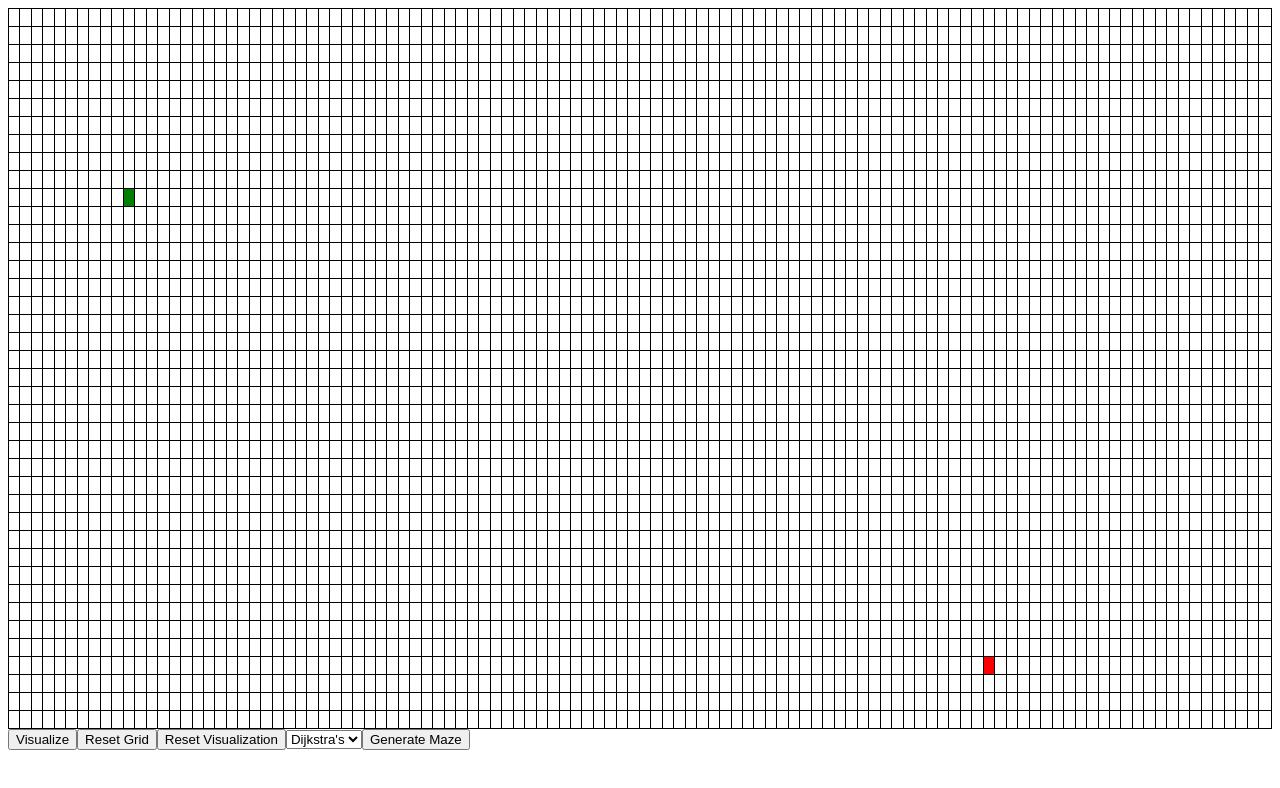
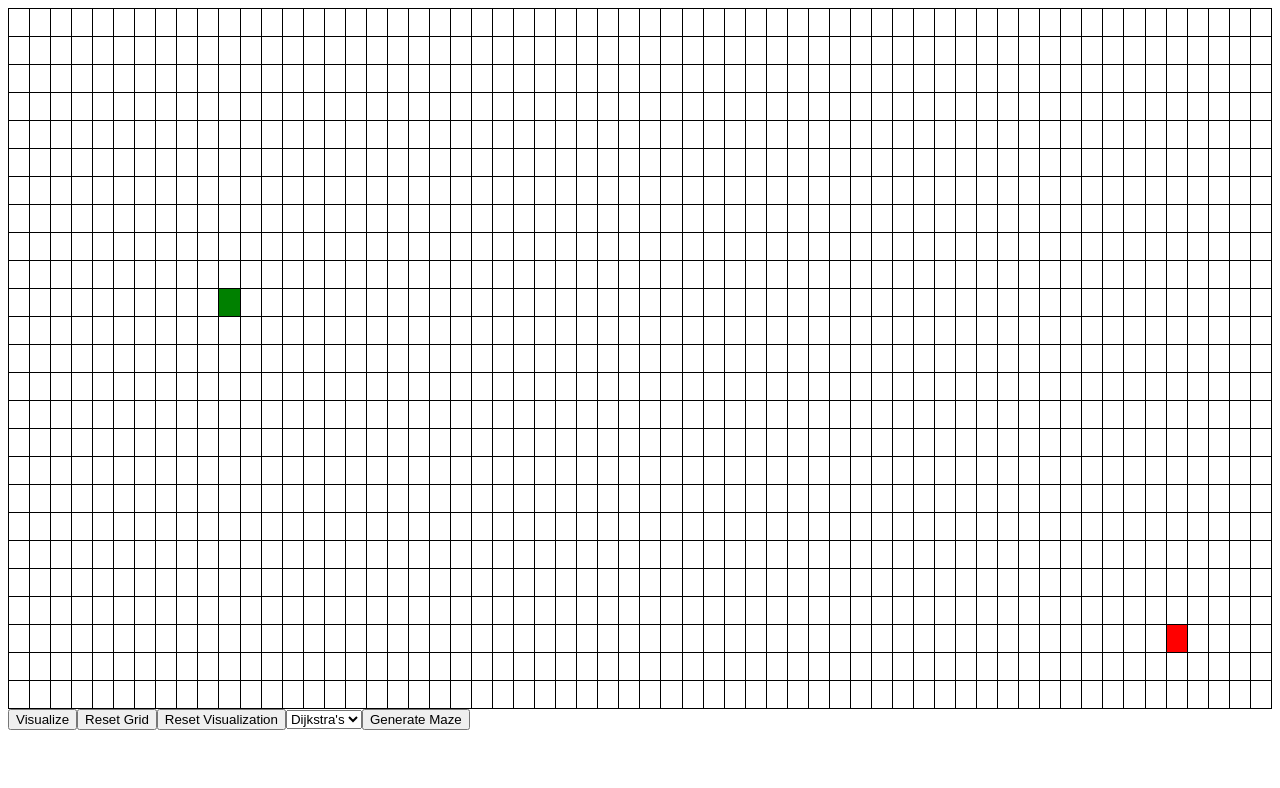
Before and after one commit to cheuyin/pathfinding-visualizer, a React (Vite) app: page / in a window 1280 px wide. Shown: the top 788 px of the page. Built offline with nearby package versions, Linux system fonts and the light colour scheme.

Commit message:
Animate creation of walls

```diff
--- a/src/components/grid-cell.tsx
+++ b/src/components/grid-cell.tsx
@@ -13,8 +13,8 @@ export const GridCell: React.FC<GridCellProps> = ({ node, onClick }) => {
 
 const Cell = styled.td<{ $bgColor: string }>`
   border: 1px solid black;
-  width: 15px;
-  height: 15px;
+  width: 25px;
+  height: 25px;
   background-color: ${(props) => props.$bgColor};
 `;
 
--- a/src/components/grid.tsx
+++ b/src/components/grid.tsx
@@ -50,14 +50,20 @@ export const Grid: React.FC = () => {
       <button onClick={animate} disabled={isVisualizing}>
         {'Visualize'}
       </button>
-      <button onClick={resetGrid}>Reset Grid</button>
-      <button onClick={resetVisualization}>Reset Visualization</button>
+      <button onClick={resetGrid} disabled={isVisualizing}>
+        Reset Grid
+      </button>
+      <button onClick={resetVisualization} disabled={isVisualizing}>
+        Reset Visualization
+      </button>
       <select onChange={handleAlgorithmSelection} disabled={isVisualizing}>
         <option value="Dijkstra's">Dijkstra's</option>
         <option value="A*">A*</option>
         <option value="DFS">DFS</option>
       </select>
-      <button onClick={generateMaze}>Generate Maze</button>
+      <button onClick={generateMaze} disabled={isVisualizing}>
+        Generate Maze
+      </button>
     </div>
   );
 };
--- a/src/hooks/use-visualizer.ts
+++ b/src/hooks/use-visualizer.ts
@@ -1,4 +1,4 @@
-import { useRef, useState } from 'react';
+import { useState } from 'react';
 import { Coord, Grid as GridType } from '../types/types';
 import { NodeType } from '../types/enums';
 import { Node } from '../types/types';
@@ -6,8 +6,8 @@ import { dijkstra } from '../utils/pathfinding-algorithms/dijkstra';
 import { Algorithm } from '../types/types';
 import { recursiveBacktracking } from '../utils/maze-generation-algorithms/recursive-backtracking';
 
-const NUM_GRID_COLS = 110;
-const NUM_GRID_ROWS = 40;
+const NUM_GRID_COLS = 60;
+const NUM_GRID_ROWS = 25;
 
 const SOURCE_COORD: Coord = {
   x: 10,
@@ -15,15 +15,14 @@ const SOURCE_COORD: Coord = {
 };
 
 const TARGET_COORD: Coord = {
-  x: 85,
-  y: 36,
+  x: 55,
+  y: 22,
 };
 
 export const useVisualizer = () => {
   const [grid, setGrid] = useState<GridType>(createInitialGrid(NUM_GRID_ROWS, NUM_GRID_COLS));
   const [algorithm, setAlgorithm] = useState<Algorithm>(() => dijkstra);
   const [isVisualizing, setIsVisualizing] = useState(false);
-  const timoutIdsRef = useRef([] as number[]);
 
   const setWall = (node: Node) => {
     if (isVisualizing) return false;
@@ -73,30 +72,35 @@ export const useVisualizer = () => {
 
     for (let i = 0; i <= algoResult.visitedNodes.length; i++) {
       if (i === algoResult.visitedNodes.length) {
-        const animation1 = setTimeout(() => {
+        if (algoResult.pathToTarget.length) {
+          setTimeout(() => {
             algoResult.pathToTarget.forEach((pathToTarget) => {
               const node = gridCopy[pathToTarget.y][pathToTarget.x];
               if (node.type === NodeType.SOURCE || node.type === NodeType.TARGET) return;
               node.type = NodeType.PATH;
             });
             for (let j = 0; j < algoResult.pathToTarget.length; j++) {
-            const animation2 = setTimeout(() => {
+              setTimeout(() => {
                 const coord = algoResult.pathToTarget[j];
                 const node = gridCopy[coord.y][coord.x];
                 updateNode(node);
               }, 10 * j);
-            timoutIdsRef.current.push(animation2);
+
+              if (j == algoResult.pathToTarget.length - 1) {
+                setIsVisualizing(false);
+              }
             }
           }, 1 * i);
-        timoutIdsRef.current.push(animation1);
+        } else {
+          setIsVisualizing(false);
+        }
         return;
       }
-      const animation3 = setTimeout(() => {
+      setTimeout(() => {
         const coord = algoResult.visitedNodes[i];
         const node = gridCopy[coord.y][coord.x];
         updateNode(node);
       }, 1 * i);
-      timoutIdsRef.current.push(animation3);
     }
 
     setGrid(gridCopy);
@@ -104,21 +108,12 @@ export const useVisualizer = () => {
 
   const resetGrid = () => {
     setIsVisualizing(false);
-    timoutIdsRef.current.forEach((timeoutId) => {
-      clearTimeout(timeoutId);
-    });
-    timoutIdsRef.current = [];
     const newGrid = createInitialGrid(NUM_GRID_ROWS, NUM_GRID_COLS);
     setGrid(newGrid);
   };
 
   const resetVisualization = () => {
     setIsVisualizing(false);
-    timoutIdsRef.current.forEach((timeoutId) => {
-      clearTimeout(timeoutId);
-    });
-    timoutIdsRef.current = [];
-
     const newGrid: GridType = grid.map((row) =>
       row.map((node) => {
         if (node.type === NodeType.VISITED || node.type === NodeType.PATH) {
@@ -133,10 +128,17 @@ export const useVisualizer = () => {
   };
 
   const generateMaze = () => {
+    setIsVisualizing(true);
     const walls = recursiveBacktracking(grid, SOURCE_COORD, TARGET_COORD);
-    for (const c of walls) {
-      const node = grid[c.y][c.x];
+    for (let i = 0; i < walls.length; i++) {
+      setTimeout(() => {
+        const node = grid[walls[i].y][walls[i].x];
         setWall(node);
+
+        if (i == walls.length - 1) {
+          setIsVisualizing(false);
+        }
+      }, 1 * i);
     }
   };
 
```
Lines whose indentation alone changed are shown as unchanged.
